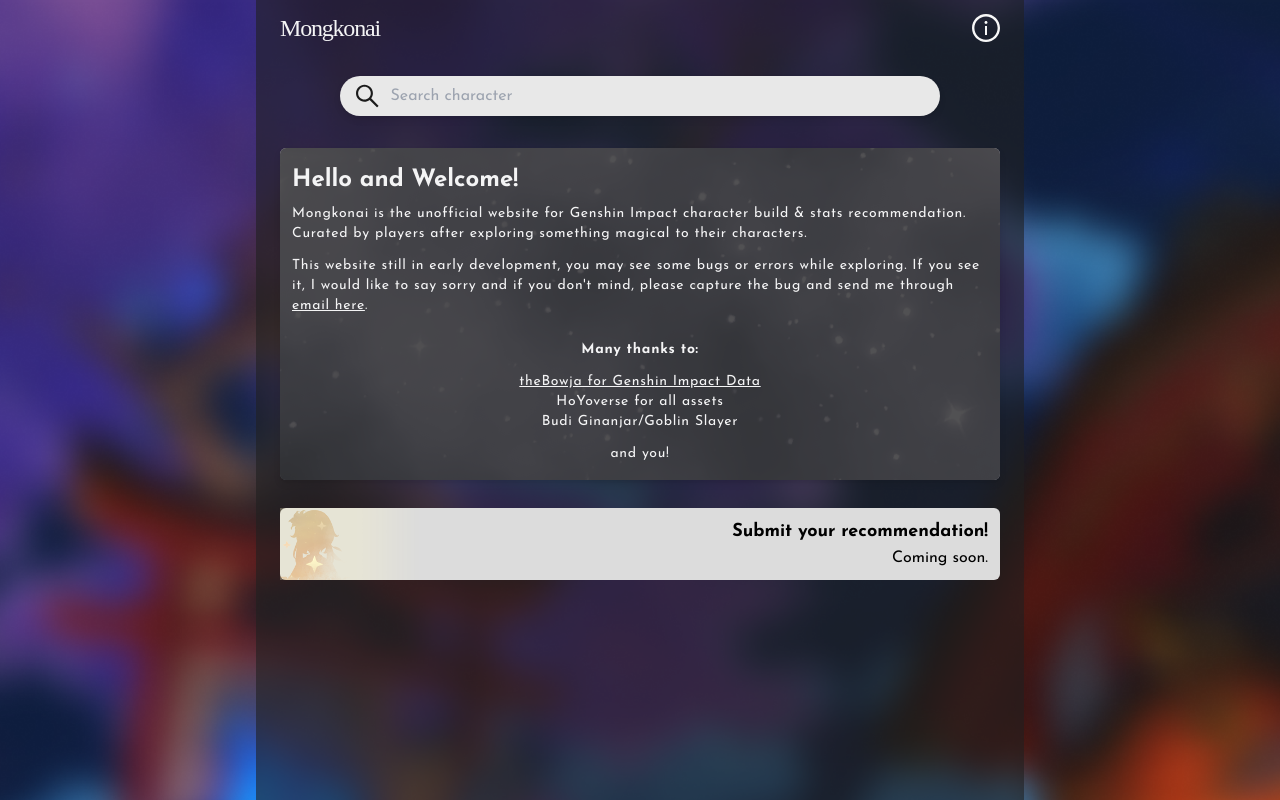
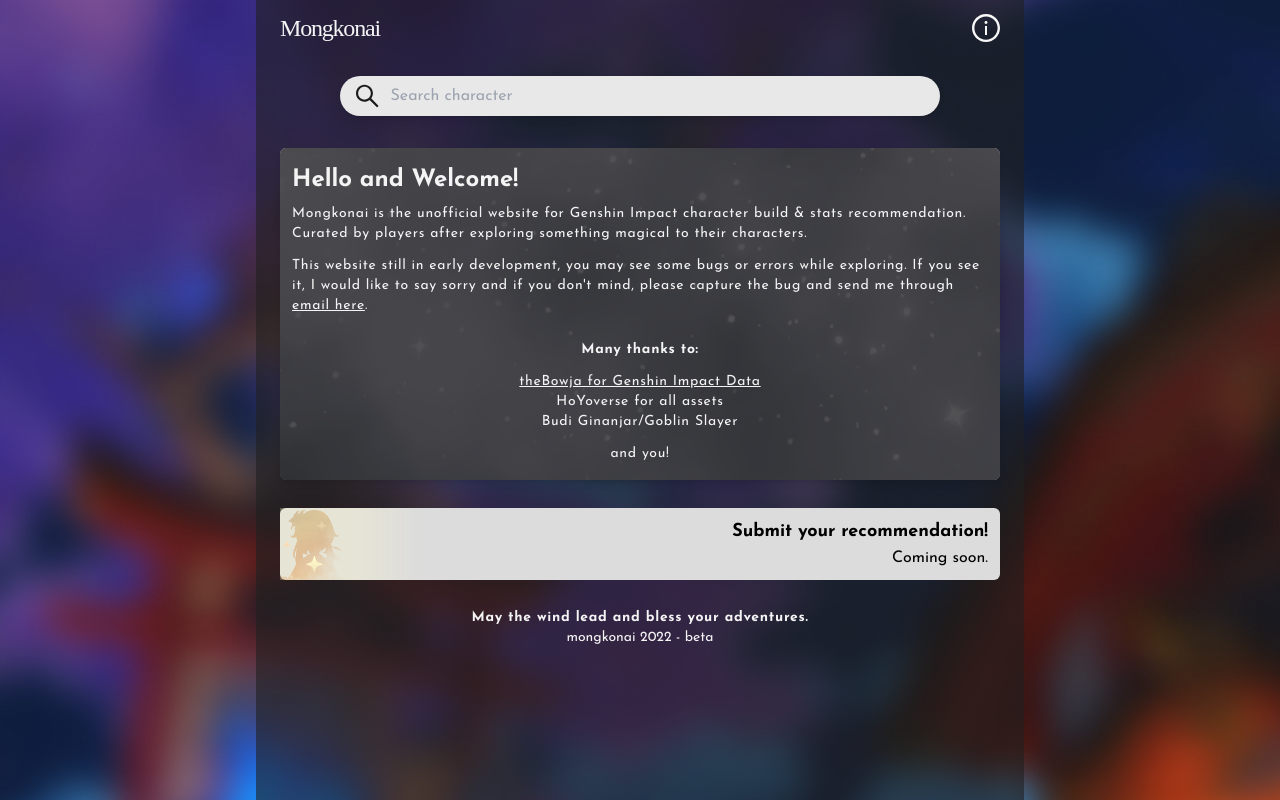
Before and after one commit to dandygardad/mongkonai, a React (Create React App) app: page /about in a window 1280 px wide. Built offline with nearby package versions, Linux system fonts and the light colour scheme; a web font is replaced by a local one.

Commit message:
Update: about

```diff
--- a/src/components/global/SearchResults.jsx
+++ b/src/components/global/SearchResults.jsx
@@ -3,7 +3,7 @@
 import ButtonSearch from './ButtonSearch'
 
 const SearchResults = (props) => {
-    document.title = `"${props.input}" - Mongkonai`
+    document.title = `"${props.input}" search results - Mongkonai`
     const [allCharacters, setAllCharacters] = useState()
     const [isLoading, setIsLoading] = useState(true)
 
--- a/src/pages/About.jsx
+++ b/src/pages/About.jsx
@@ -26,6 +26,8 @@
                 <p className='text-base'>Coming soon.</p>
             </span>
         </div>
+        <p className='text-center text-zinc-100 font-bold tracking-wider text-sm'>May the wind lead and bless your adventures.</p>
+        <p className='text-center text-zinc-100 text-sm'>mongkonai 2022 - beta</p>
         </>
     )
 }
```
